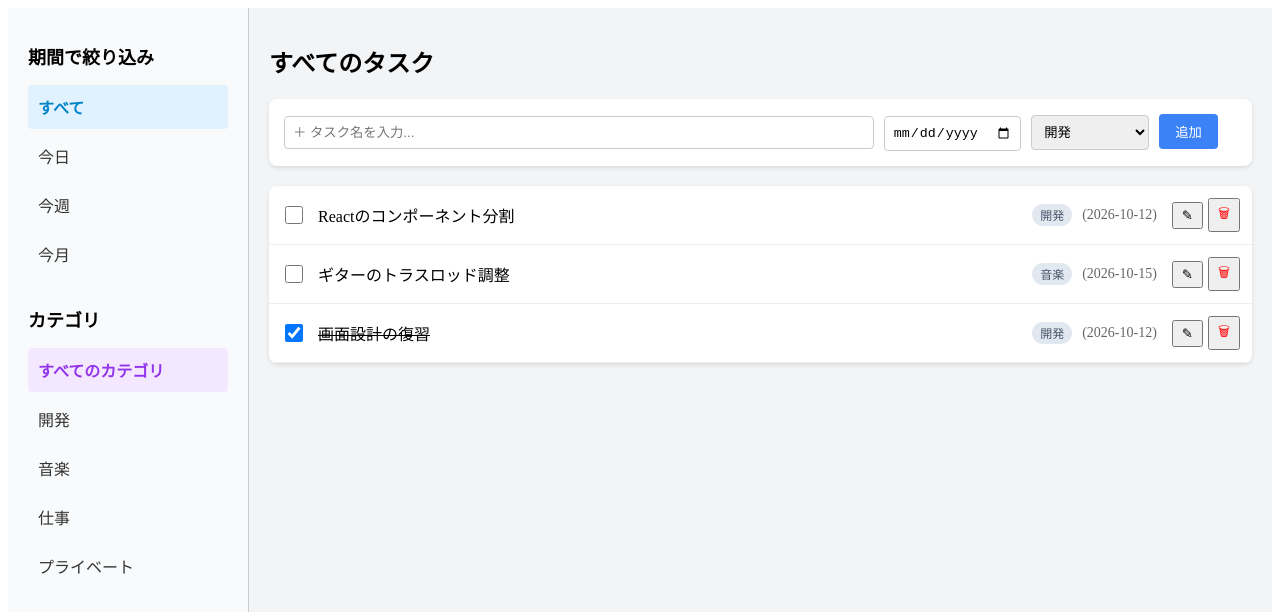
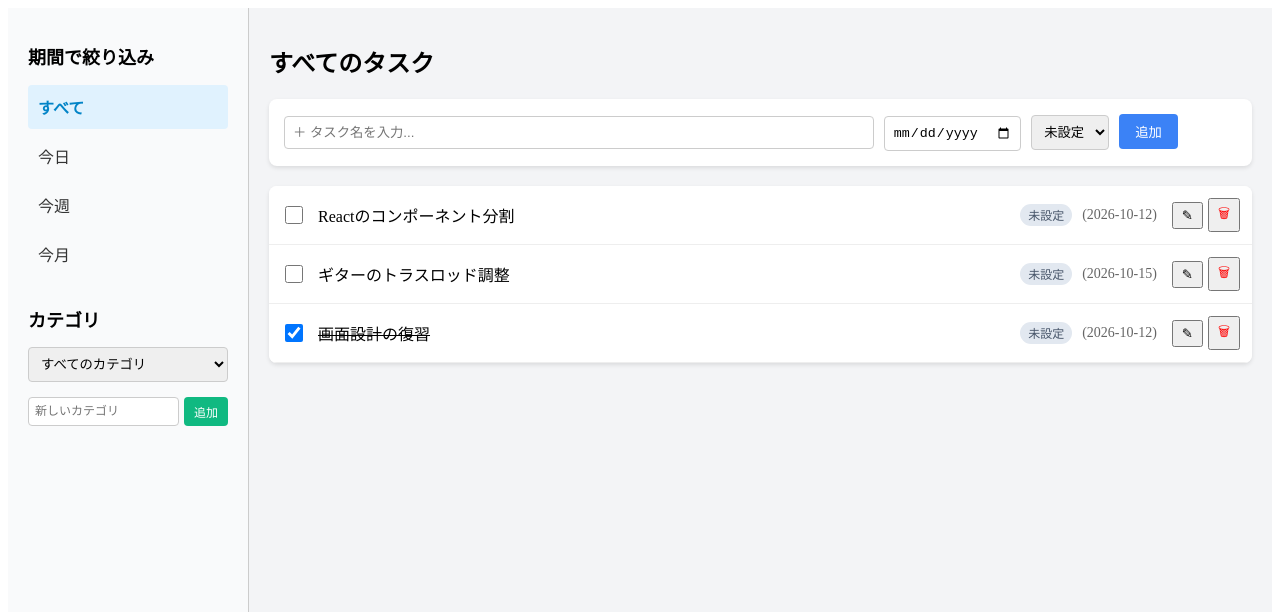
Before and after one commit to kei3yu3/ToDoApp, a React (Vite) app: page / in a window 1280 px wide. Shown: the top 612 px of the page. Built offline with nearby package versions, Linux system fonts and the light colour scheme.

Commit message:
フィルタカテゴリの追加・削除

```diff
--- a/src/App.tsx
+++ b/src/App.tsx
@@ -5,7 +5,8 @@ import { TaskList } from './components/tasks/TaskList';
 import type { Task, FilterType } from './types';
 
 // ★ 保存する時の「データの名前（合言葉）」を決めておく
-const STORAGE_KEY = 'todo_app_tasks';
+const STORAGE_KEY = 'todo_app_tasks_v2';
+const CATEGORIES_KEY = 'todo_app_categories_v2';
 
 function App() {
   // ★ 初期値の設定を「ローカルストレージを確認する」ように変更
@@ -17,16 +18,59 @@ function App() {
     }
     // なければ、とりあえず最初の3件を入れる
     return [
-      { id: 1, title: 'Reactのコンポーネント分割', isDone: false, dueDate: '2026-10-12', category: '開発' },
-      { id: 2, title: '画面設計の復習', isDone: true, dueDate: '2026-10-12', category: '開発' },
-      { id: 3, title: 'ギターのトラスロッド調整', isDone: false, dueDate: '2026-10-15', category: '音楽' },
+      { id: 1, title: 'Reactのコンポーネント分割', isDone: false, dueDate: '2026-10-12', category: '未設定' },
+      { id: 2, title: '画面設計の復習', isDone: true, dueDate: '2026-10-12', category: '未設定' },
+      { id: 3, title: 'ギターのトラスロッド調整', isDone: false, dueDate: '2026-10-15', category: '未設定' },
     ];
   });
 
-  // ★ 新しいState：現在選ばれている絞り込みモード（初期値は 'all'）
+  // 現在選ばれている絞り込みモード（初期値は 'all'）
   const [filter, setFilter] = useState<FilterType>('all');
-  // ★ 新しいState：現在選ばれているカテゴリ（初期値は 'all'）
+  // 現在選ばれているカテゴリ（初期値は 'all'）
   const [categoryFilter, setCategoryFilter] = useState<string>('all');
+
+  // ★ 新しいState：カテゴリのリスト
+  const [categories, setCategories] = useState<string[]>(() => {
+    const saved = localStorage.getItem(CATEGORIES_KEY);
+    if (saved) return JSON.parse(saved);
+    return ['未設定']; // 初期カテゴリ
+  });
+
+  // ★ tasksの保存に加えて、categoriesも保存するuseEffectを追加
+  useEffect(() => {
+    localStorage.setItem(STORAGE_KEY, JSON.stringify(tasks));
+  }, [tasks]);
+
+  useEffect(() => {
+    localStorage.setItem(CATEGORIES_KEY, JSON.stringify(categories));
+  }, [categories]);
+
+  // ★ カテゴリを新しく追加する関数
+  const addCategory = (newCategory: string) => {
+    // 空白じゃなく、かつ、まだ存在しないカテゴリなら追加する
+    if (newCategory.trim() !== '' && !categories.includes(newCategory)) {
+      setCategories([...categories, newCategory]);
+    }
+  };
+
+  // ★ 新しい処理：カテゴリを削除する関数
+  const deleteCategory = (targetCategory: string) => {
+    // 「未設定」は削除できないように守る
+    if (targetCategory === '未設定') return;
+
+    // 1. カテゴリ一覧から削除
+    setCategories(categories.filter((c) => c !== targetCategory));
+
+    // 2. 削除されたカテゴリを使っていたタスクを「未設定」に戻す
+    setTasks(tasks.map((task) =>
+      task.category === targetCategory ? { ...task, category: '未設定' } : task
+    ));
+
+    // 3. もし「今絞り込んでいるカテゴリ」を削除した場合は「すべて」に戻す
+    if (categoryFilter === targetCategory) {
+      setCategoryFilter('all');
+    }
+  };
 
   // ★ 新しい処理：tasks の中身が変わるたびに、自動的に保存する
   useEffect(() => {
@@ -145,9 +189,12 @@ function App() {
       onFilterChange={setFilter}
       currentCategory={categoryFilter}
       onCategoryChange={setCategoryFilter}
+      categories={categories}
+      onAddCategory={addCategory}
+      onDeleteCategory={deleteCategory}
     >
       <h1 style={{ fontSize: '24px', marginBottom: '20px' }}>{getPageTitle()}</h1>
-      <TaskForm onAddTask={addTask} />
+      <TaskForm onAddTask={addTask} categories={categories}/>
       <TaskList tasks={filteredTasks} onDeleteTask={deleteTask} onToggleTaskDone={toggleTaskDone} onEditTask={editTask} />
     </AppLayout>
   );
--- a/src/components/layout/AppLayout.tsx
+++ b/src/components/layout/AppLayout.tsx
@@ -8,9 +8,12 @@ type Props = {
   onFilterChange: (filter: FilterType) => void;
   currentCategory: string;
   onCategoryChange: (category: string) => void;
+  categories: string[];
+  onAddCategory: (category: string) => void;
+  onDeleteCategory: (category: string) => void;
 };
 
-export const AppLayout = ({ children, currentFilter, onFilterChange, currentCategory, onCategoryChange }: Props) => {
+export const AppLayout = ({ children, currentFilter, onFilterChange, currentCategory, onCategoryChange, categories, onAddCategory, onDeleteCategory }: Props) => {
   return (
     <div style={{ display: 'flex', minHeight: '100vh' }}>
       {/* ★ Sidebar へ横流しする */}
@@ -19,6 +22,9 @@ export const AppLayout = ({ children, currentFilter, onFilterChange, currentCate
         onFilterChange={onFilterChange}
         currentCategory={currentCategory}
         onCategoryChange={onCategoryChange}
+        categories={categories}
+        onAddCategory={onAddCategory}
+        onDeleteCategory={onDeleteCategory}
       />
 
       <main style={{ flex: 1, padding: '20px', backgroundColor: '#f3f4f6' }}>
--- a/src/components/layout/Sidebar.tsx
+++ b/src/components/layout/Sidebar.tsx
@@ -1,3 +1,4 @@
+import { useState } from 'react';
 import type { FilterType } from '../../types';
 
 // ★ 親から「現在のモード」と「切り替える機能」を受け取る
@@ -6,9 +7,15 @@ type Props = {
   onFilterChange: (filter: FilterType) => void;
   currentCategory: string;
   onCategoryChange: (category: string) => void;
+  categories: string[];
+  onAddCategory: (category: string) => void;
+  onDeleteCategory: (category: string) => void;
 };
 
-export const Sidebar = ({ currentFilter, onFilterChange, currentCategory, onCategoryChange }: Props) => {
+export const Sidebar = ({ currentFilter, onFilterChange, currentCategory, onCategoryChange, categories, onAddCategory, onDeleteCategory }: Props) => {
+  // ★ 新しいカテゴリの名前を入力するためのState
+  const [newCategoryName, setNewCategoryName] = useState('');
+
   // メニューの見た目を決める設定（選ばれているものは青色＋太字にする）
   const getListStyle = (filter: FilterType) => ({
     padding: '10px',
@@ -20,16 +27,12 @@ export const Sidebar = ({ currentFilter, onFilterChange, currentCategory, onCate
     marginBottom: '5px'
   });
 
-  // ★ カテゴリ用の見た目設定関数
-  const getCategoryStyle = (category: string) => ({
-    padding: '10px',
-    cursor: 'pointer',
-    backgroundColor: currentCategory === category ? '#f3e8ff' : 'transparent', // 紫色っぽくする
-    color: currentCategory === category ? '#9333ea' : '#333',
-    fontWeight: currentCategory === category ? 'bold' : 'normal',
-    borderRadius: '4px',
-    marginBottom: '5px'
-  });
+  // ★ 追加ボタンが押された時の処理
+  const handleAddCategory = () => {
+    if (!newCategoryName) return;
+    onAddCategory(newCategoryName); // 親に変更を依頼
+    setNewCategoryName(''); // 入力欄を空に戻す
+  };
 
   return (
     <div style={{ width: '200px', padding: '20px', borderRight: '1px solid #ccc', backgroundColor: '#f9fafb' }}>
@@ -41,15 +44,49 @@ export const Sidebar = ({ currentFilter, onFilterChange, currentCategory, onCate
         <li style={getListStyle('month')} onClick={() => onFilterChange('month')}>今月</li>
       </ul>
 
-      {/* ★ 新しいメニュー（カテゴリで絞り込み）を追加 */}
       <h2 style={{ fontSize: '18px', marginBottom: '15px' }}>カテゴリ</h2>
-      <ul style={{ listStyle: 'none', padding: 0 }}>
-        <li style={getCategoryStyle('all')} onClick={() => onCategoryChange('all')}>すべてのカテゴリ</li>
-        <li style={getCategoryStyle('開発')} onClick={() => onCategoryChange('開発')}>開発</li>
-        <li style={getCategoryStyle('音楽')} onClick={() => onCategoryChange('音楽')}>音楽</li>
-        <li style={getCategoryStyle('仕事')} onClick={() => onCategoryChange('仕事')}>仕事</li>
-        <li style={getCategoryStyle('プライベート')} onClick={() => onCategoryChange('プライベート')}>プライベート</li>
-      </ul>
+
+      {/* ★ プルダウンと削除ボタンを横並びにする */}
+      <div style={{ display: 'flex', gap: '5px', marginBottom: '15px' }}>
+        <select
+          value={currentCategory}
+          onChange={(e) => onCategoryChange(e.target.value)}
+          style={{ flex: 1, padding: '8px', borderRadius: '4px', border: '1px solid #ccc', cursor: 'pointer' }}
+        >
+          <option value="all">すべてのカテゴリ</option>
+          {categories.map((c) => (
+            <option key={c} value={c}>{c}</option>
+          ))}
+        </select>
+
+        {/* ★ 「すべて」と「未設定」以外の時だけ、削除ボタンを表示する */}
+        {currentCategory !== 'all' && currentCategory !== '未設定' && (
+          <button
+            onClick={() => onDeleteCategory(currentCategory)}
+            style={{ padding: '8px', backgroundColor: '#ef4444', color: 'white', border: 'none', borderRadius: '4px', cursor: 'pointer' }}
+            title="このカテゴリを削除"
+          >
+            🗑
+          </button>
+        )}
+      </div>
+
+      {/* ★ 新しいカテゴリを追加するための入力欄とボタン */}
+      <div style={{ display: 'flex', gap: '5px' }}>
+        <input
+          type="text"
+          placeholder="新しいカテゴリ"
+          value={newCategoryName}
+          onChange={(e) => setNewCategoryName(e.target.value)}
+          style={{ flex: 1, padding: '6px', borderRadius: '4px', border: '1px solid #ccc', fontSize: '12px', minWidth: '0' }}
+        />
+        <button
+          onClick={handleAddCategory}
+          style={{ padding: '6px 10px', backgroundColor: '#10b981', color: 'white', border: 'none', borderRadius: '4px', cursor: 'pointer', fontSize: '12px', whiteSpace: 'nowrap' }}
+        >
+          追加
+        </button>
+      </div>
     </div>
   );
 };
--- a/src/components/tasks/TaskForm.tsx
+++ b/src/components/tasks/TaskForm.tsx
@@ -3,13 +3,14 @@ import { useState } from 'react';
 // 親から受け取る関数のルール
 type Props = {
   onAddTask: (title: string, dueDate: string, category: string) => void;
+  categories: string[];
 };
 
-export const TaskForm = ({ onAddTask }: Props) => {
+export const TaskForm = ({ onAddTask, categories }: Props) => {
   // 入力欄の文字を記憶するためのState
   const [title, setTitle] = useState('');
   const [dueDate, setDueDate] = useState('');
-  const [category, setCategory] = useState('開発');
+  const [category, setCategory] = useState(categories[0] || '未設定');
 
   // 追加ボタンが押された時の処理
   const handleSubmit = (e: React.FormEvent) => {
@@ -50,10 +51,9 @@ export const TaskForm = ({ onAddTask }: Props) => {
         onChange={(e) => setCategory(e.target.value)}
         style={{ padding: '8px', marginRight: '10px', borderRadius: '4px', border: '1px solid #ccc' }}
       >
-        <option value="開発">開発</option>
-        <option value="音楽">音楽</option>
-        <option value="仕事">仕事</option>
-        <option value="プライベート">プライベート</option>
+        {categories.map((c) => (
+          <option key={c} value={c}>{c}</option>
+        ))}
       </select>
       <button
         type="submit"
```
